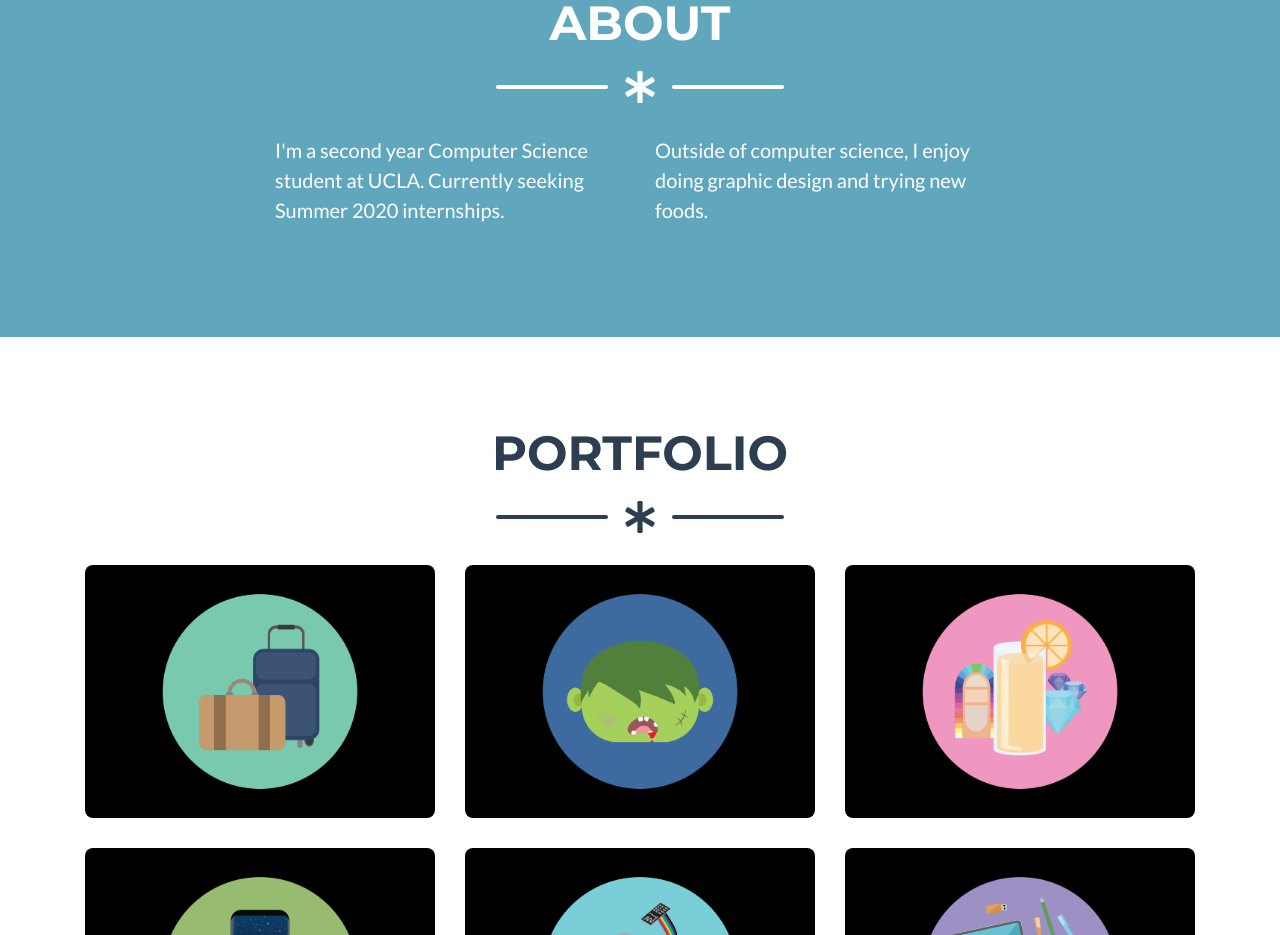
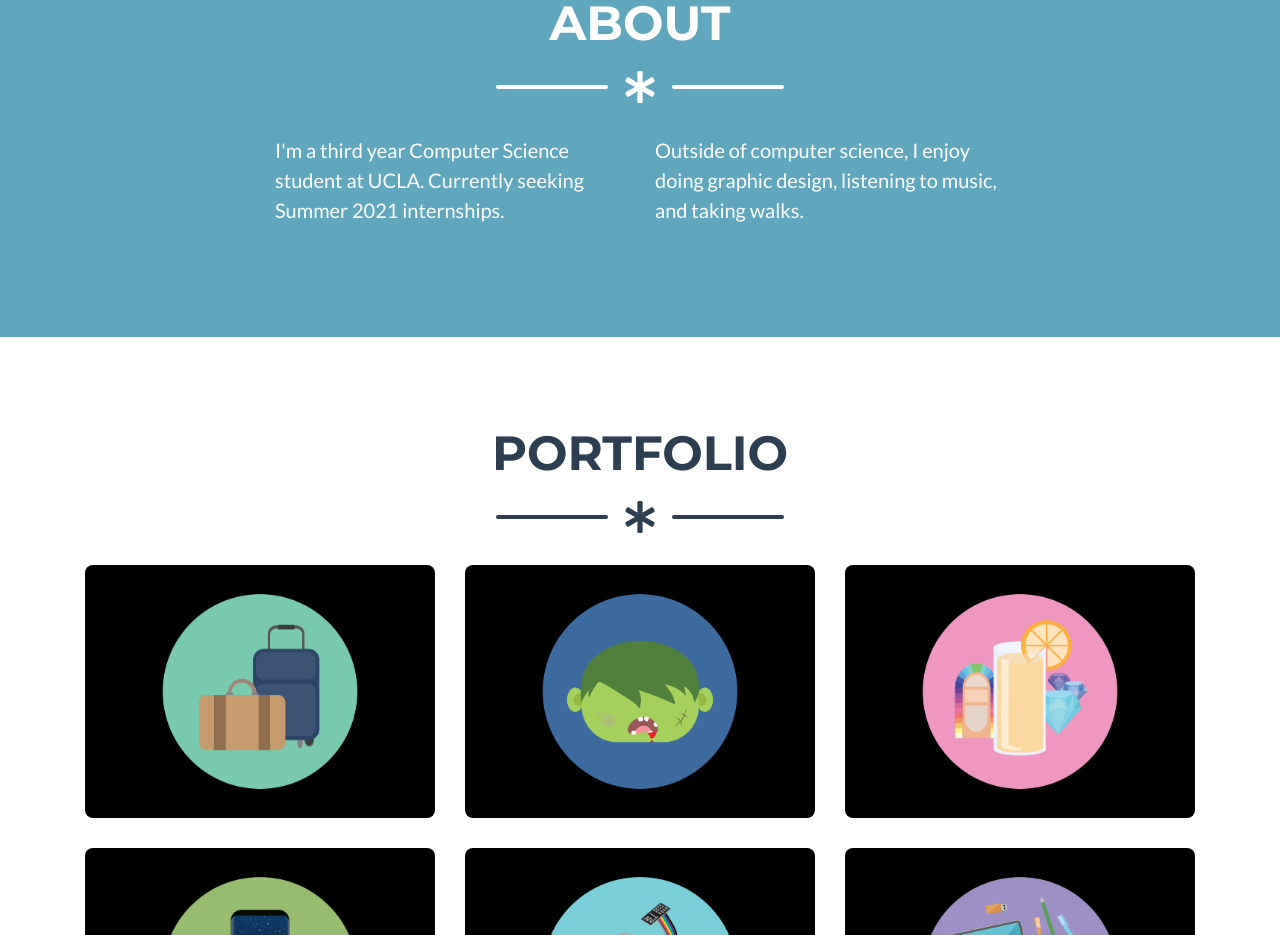
Before and after one commit to ablerttt/ablerttt.github.io, a website with bundled scripts: page index.html in a window 1280 px wide. Shown: the part 909-1844 px from the top of the page. Built offline with nearby package versions, Linux system fonts and the light colour scheme; files whose address does not match are found by name.

Commit message:
update website basic info

```diff
--- a/index.html
+++ b/index.html
@@ -139,14 +139,13 @@
         <div class="row">
           <div class="col-lg-4 ml-auto">
             <p class="lead">
-              I'm a second year Computer Science student at UCLA. Currently
-              seeking Summer 2020 internships.
+              I'm a third year Computer Science student at UCLA. Currently
+              seeking Summer 2021 internships.
             </p>
           </div>
           <div class="col-lg-4 mr-auto">
             <p class="lead">
-              Outside of computer science, I enjoy doing graphic design and
-              trying new foods.
+              Outside of computer science, I enjoy doing graphic design, listening to music, and taking walks.
             </p>
           </div>
         </div>
```
